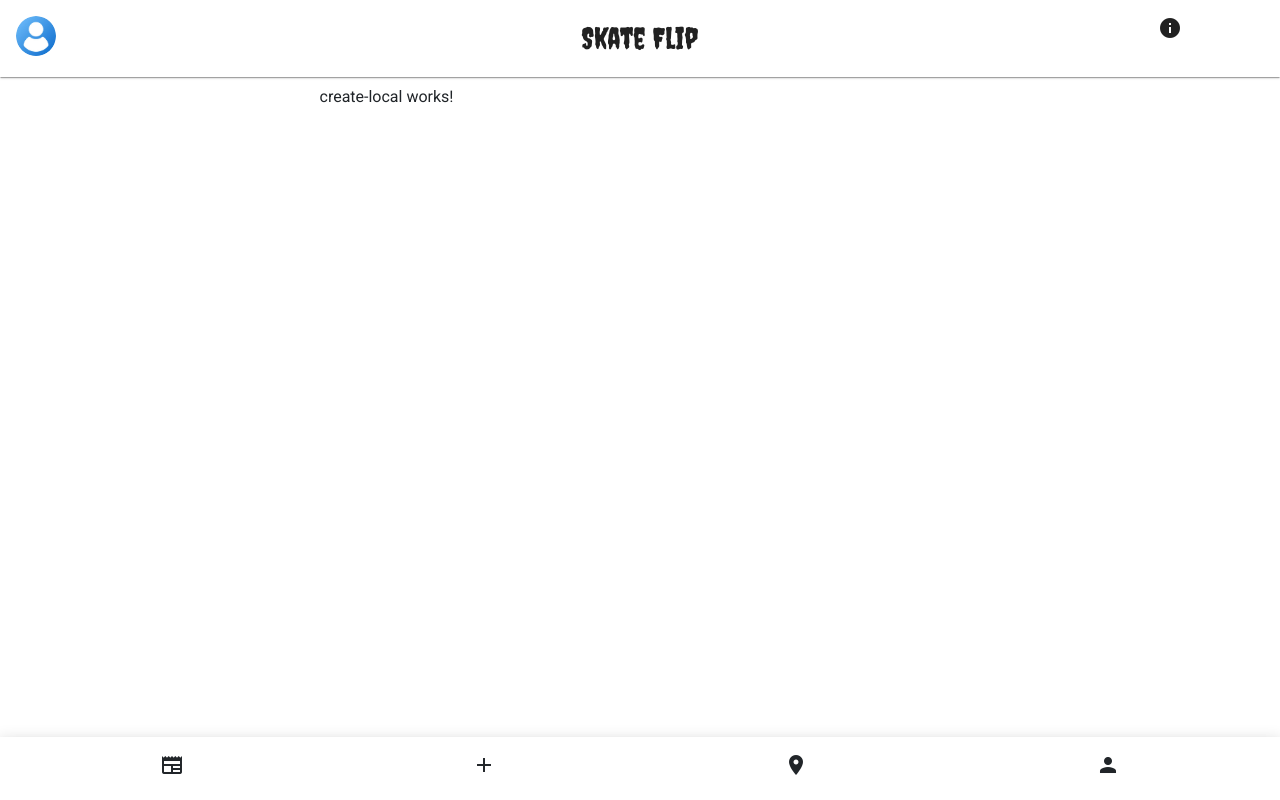
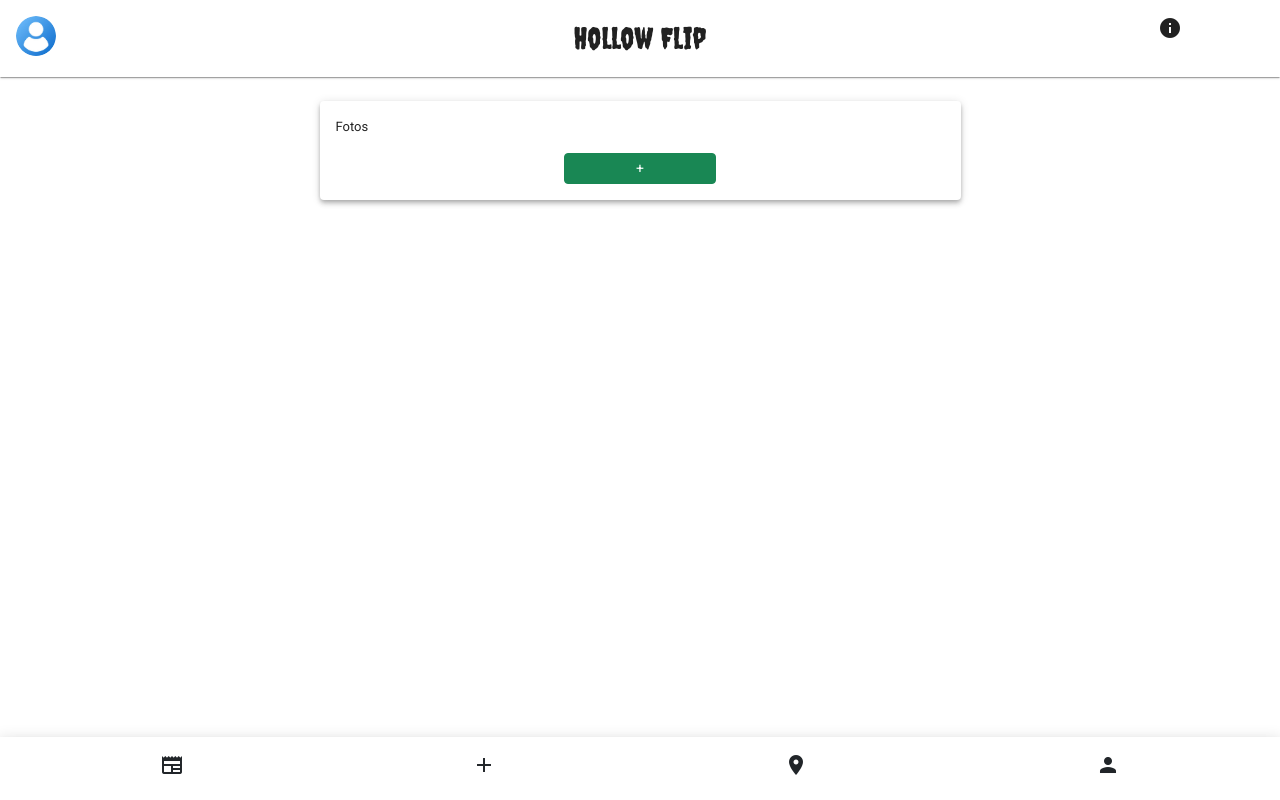
Before and after one commit to FelipeBernardo08/skate-frontend, an Angular app: page /create-local in a window 1280 px wide. Built offline with nearby package versions, Linux system fonts and the light colour scheme.

Commit message:
add images

```diff
--- a/src/app/components/create-local/create-local.component.css
+++ b/src/app/components/create-local/create-local.component.css
@@ -0,0 +1,11 @@
+@import url('https://fonts.googleapis.com/css2?family=Creepster&display=swap');
+
+.creepster-regular {
+    font-family: "Creepster", system-ui;
+    font-style: normal;
+    font-size: 20px;
+}
+
+.font {
+    font-size: 13px;
+}
--- a/src/app/components/create-local/create-local.component.html
+++ b/src/app/components/create-local/create-local.component.html
@@ -1 +1,34 @@
-<p>create-local works!</p>
+<div *ngIf="loader">
+    <div class="d-flex justify-content-center mt-3">
+        <img class="img-fluid" src="../../../assets/3ohze2IqF09aevkCVa.webp" alt="">
+    </div>
+    <div class="text-center creepster-regular">
+        Carregando...
+    </div>
+</div>
+
+<div *ngIf="!loader">
+    <mat-card class="mt-3 mat-elevation-z4">
+        <div class="font">
+            Fotos
+        </div>
+        <div *ngIf="images.length != 0 " class="row justify-content-center mt-3">
+            <div *ngFor="let item of images" class="col-md-4">
+                <img [src]="item.caminho" class="img-fluid">
+                <div class="d-flex justify-content-center">
+                    <button (click)="removeImage(item.url)" class="btn btn-sm btn-danger mt-2">
+                        <i class="material-icons text-light">delete</i>
+                    </button>
+                </div>
+            </div>
+        </div>
+
+        <div class="d-flex justify-content-center mt-3">
+            <button (click)="triggerImage()" class="btn btn-success btn-sm text-ligh w-25">
+                +
+            </button>
+            <input accept="image/*" #fileInput (change)="selectImage($event)" hidden type="file">
+        </div>
+
+    </mat-card>
+</div>
--- a/src/app/components/create-local/create-local.component.ts
+++ b/src/app/components/create-local/create-local.component.ts
@@ -1,5 +1,10 @@
-import { Component, OnInit } from '@angular/core';
+import { Component, OnInit, ViewChild, ElementRef } from '@angular/core';
+import { DomSanitizer, SafeUrl } from '@angular/platform-browser';
 
+interface imageLocal {
+  caminho: SafeUrl,
+  url: any
+}
 @Component({
   selector: 'app-create-local',
   templateUrl: './create-local.component.html',
@@ -7,9 +12,49 @@ import { Component, OnInit } from '@angular/core';
 })
 export class CreateLocalComponent implements OnInit {
 
-  constructor() { }
+  @ViewChild('fileInput') fileInput!: ElementRef;
+
+  constructor(
+    private sanitizer: DomSanitizer,
+  ) { }
+
+  loader: boolean = true;
+
+  images: Array<any> = [];
+
+  payloadSendImages: Array<FormData> = [];
+
 
   ngOnInit(): void {
+    setTimeout(() => {
+      this.loader = !this.loader
+    }, 1000)
+  }
+
+
+  triggerImage(): void {
+    this.fileInput.nativeElement.click();
+  }
+
+  selectImage(e: any): void {
+    const file = e.target.files[0];
+    if (file) {
+      let image: imageLocal = {
+        caminho: this.sanitizer.bypassSecurityTrustUrl(URL.createObjectURL(file)),
+        url: file
+      }
+      let formData: FormData = new FormData();
+      formData.append('file_name', file);
+      this.payloadSendImages.push(formData);
+      this.images.push(image)
+      e.target.value = null;
+    }
+  }
+
+  removeImage(image: any): void {
+    this.images = this.images.filter((img: any) => {
+      return img.url !== image;
+    });
   }
 
 }
--- a/src/app/template/header-bar/header-bar.component.html
+++ b/src/app/template/header-bar/header-bar.component.html
@@ -7,7 +7,7 @@
             </div>
             <div class="col-8 text-center">
                 <span class="creepster-regular">
-                    Skate Flip
+                    Hollow Flip
                 </span>
             </div>
             <div class="col-2 text-center">
```
